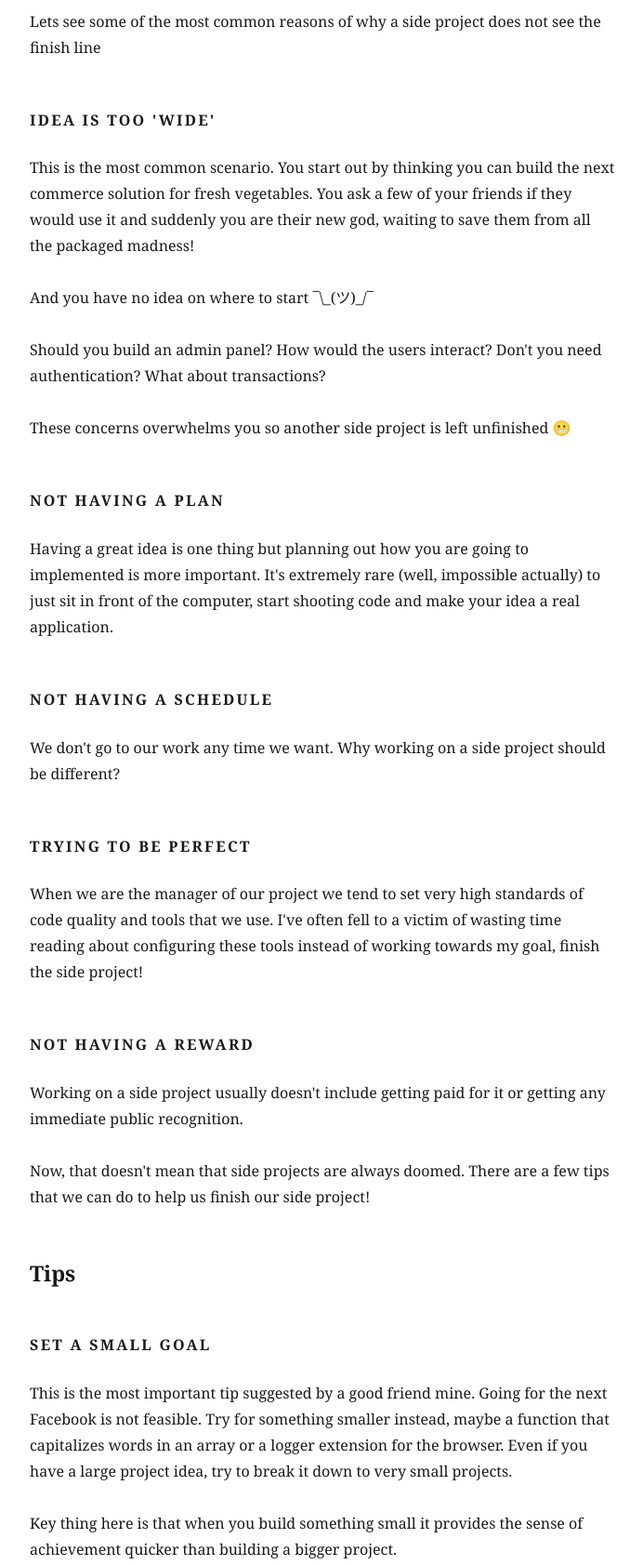
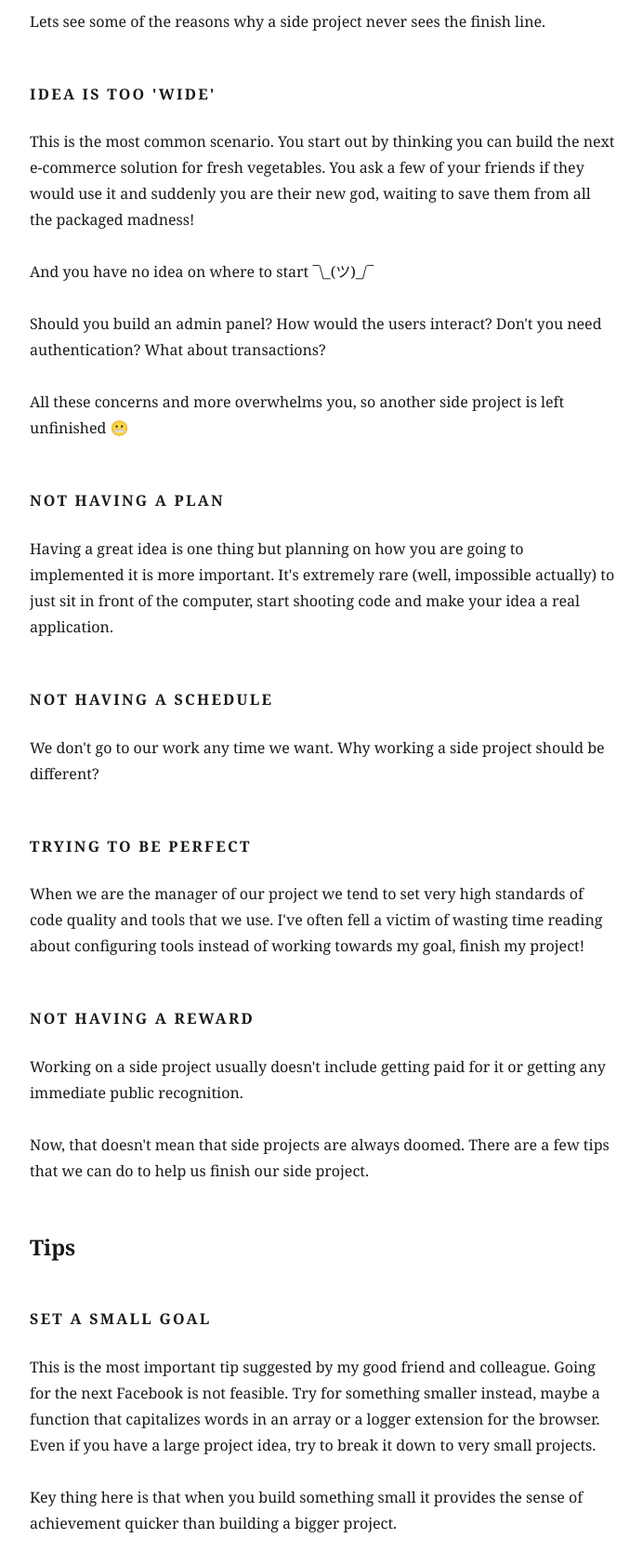
Before and after one commit to george-aidonidis/blog, a Gatsby site: page /side-projects/ in a window 1280 px wide. Shown: the part 800-2483 px from the top of the page at 93% size, without its empty margins (293-985 px from the left). Built offline with nearby package versions, Linux system fonts and the light colour scheme; Gatsby itself is replaced by a stand-in of ours; some packages are replaced by stand-ins of ours.

Commit message:
fix: Typos

```diff
--- a/content/blog/side-projects/index.md
+++ b/content/blog/side-projects/index.md
@@ -11,11 +11,11 @@ I love working on side projects but I am just as bad finishing them 😅
 
 ### Why?
 
-Lets see some of the most common reasons of why a side project does not see the finish line
+Lets see some of the reasons why a side project never sees the finish line.
 
 #### Idea is too 'wide'
 
-This is the most common scenario. You start out by thinking you can build the next commerce solution for fresh vegetables. You ask a few of your friends if they would use it and suddenly you are their new god, waiting to save them from all the packaged madness!
+This is the most common scenario. You start out by thinking you can build the next e-commerce solution for fresh vegetables. You ask a few of your friends if they would use it and suddenly you are their new god, waiting to save them from all the packaged madness!
 
 And you have no idea on where to start ¯\\\_(ツ)\_/¯‍
 
@@ -24,31 +24,31 @@ How would the users interact?
 Don't you need authentication?
 What about transactions?
 
-These concerns overwhelms you so another side project is left unfinished 😬
+All these concerns and more overwhelms you, so another side project is left unfinished 😬
 
 #### Not having a plan
 
-Having a great idea is one thing but planning out how you are going to implemented is more important. It's extremely rare (well, impossible actually) to just sit in front of the computer, start shooting code and make your idea a real application.
+Having a great idea is one thing but planning on how you are going to implemented it is more important. It's extremely rare (well, impossible actually) to just sit in front of the computer, start shooting code and make your idea a real application.
 
 #### Not having a schedule
 
-We don't go to our work any time we want. Why working on a side project should be different?
+We don't go to our work any time we want. Why working a side project should be different?
 
 #### Trying to be perfect
 
-When we are the manager of our project we tend to set very high standards of code quality and tools that we use. I've often fell to a victim of wasting time reading about configuring these tools instead of working towards my goal, finish the side project!
+When we are the manager of our project we tend to set very high standards of code quality and tools that we use. I've often fell a victim of wasting time reading about configuring tools instead of working towards my goal, finish my project!
 
 #### Not having a reward
 
 Working on a side project usually doesn't include getting paid for it or getting any immediate public recognition.
 
-Now, that doesn't mean that side projects are always doomed. There are a few tips that we can do to help us finish our side project!
+Now, that doesn't mean that side projects are always doomed. There are a few tips that we can do to help us finish our side project.
 
 ### Tips
 
 #### Set a small goal
 
-This is the most important tip suggested by a good friend mine. Going for the next Facebook is not feasible. Try for something smaller instead, maybe a function that capitalizes words in an array or a logger extension for the browser. Even if you have a large project idea, try to break it down to very small projects.
+This is the most important tip suggested by my good friend and colleague. Going for the next Facebook is not feasible. Try for something smaller instead, maybe a function that capitalizes words in an array or a logger extension for the browser. Even if you have a large project idea, try to break it down to very small projects.
 
 Key thing here is that when you build something small it provides the sense of achievement quicker than building a bigger project.
 
@@ -58,19 +58,19 @@ Investing some time in the very beginning is crucial. Resist the urge to develop
 
 #### Publish it!
 
-They say that when you release a product you should a bit ashamed for it.
+They say that when you release a product you should be a bit ashamed for it.
 
-And this is so true! There are always things to improve no matter the quality for the project. Stop wasting time perfecting things and release 😀
+And this is so true! There are always things to improve no matter the quality of the project. Stop wasting time perfecting things and release 😀
 
 #### Set time constraints
 
 Working 1 hour every two weeks might not be the best idea. Try to introduce some consistent scheduling on how often you are going to work your idea.
 
-Is too much? Maybe you should split it to smaller tasks/projects (remember the first tip 😉)
+Is it too much? Maybe you should split it to smaller tasks/projects (remember the first tip 😉)
 
 #### Simplify things
 
-Try not to over-engineer simple tasks. Focus on finishing the task and releasing it. All the cool things about auto delivery/shipping/you-name-it can come after that 😬
+Try not to over-engineer simple tasks. Focus on finishing the task and releasing it. All the cool things about auto delivery/shipping-to-moon/you-name-it can come after that 😬
 
 ### Conclusion
 
```
